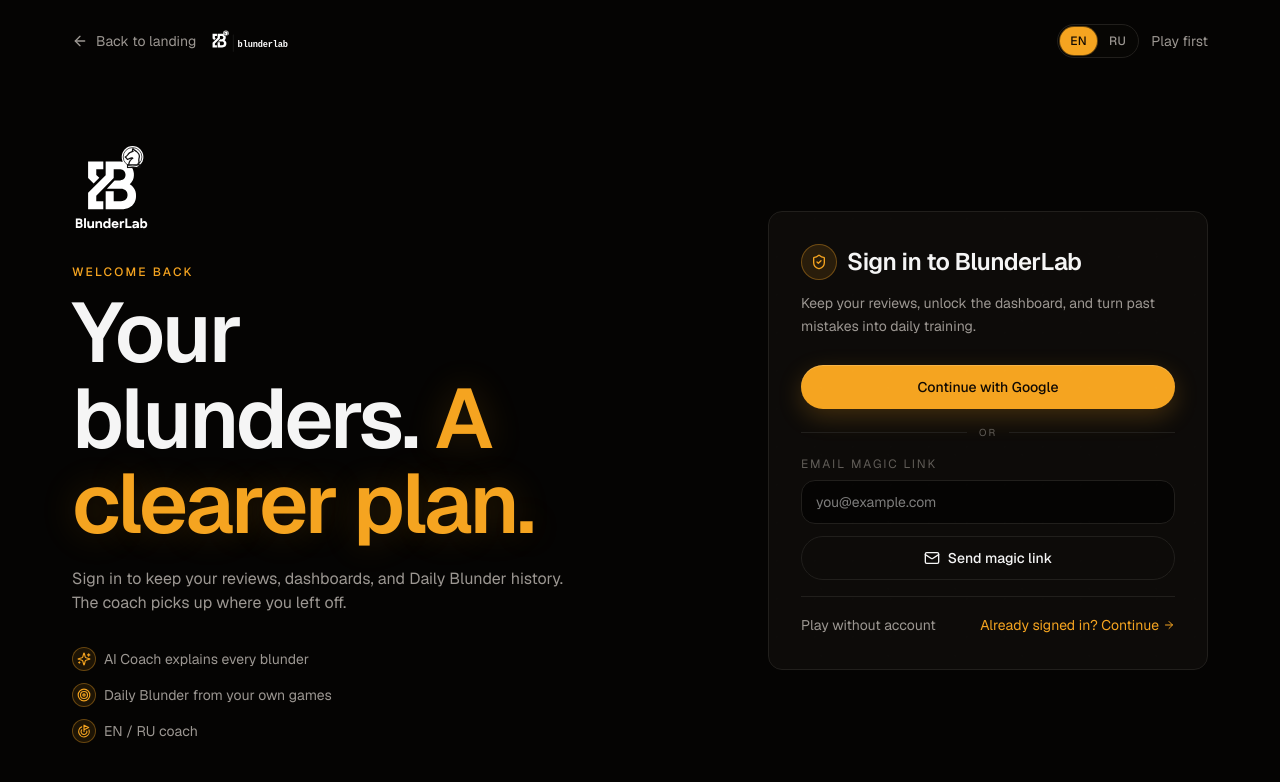
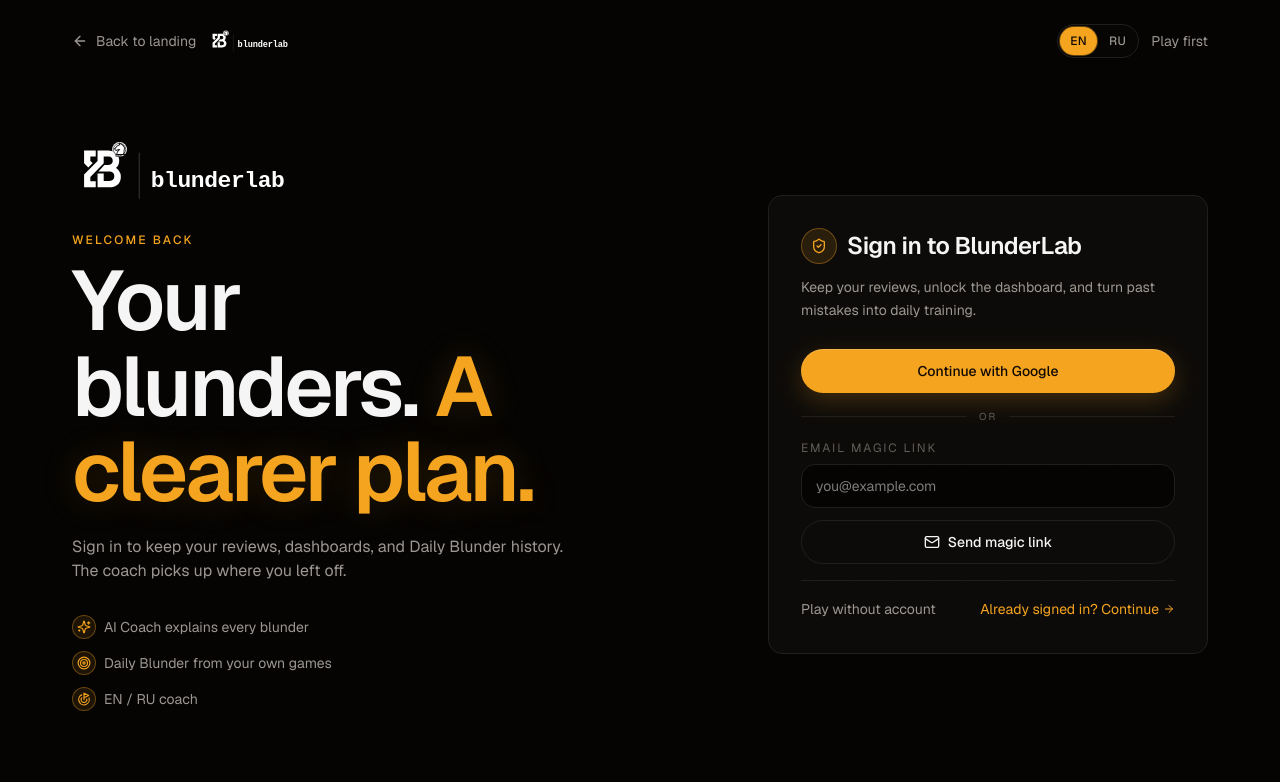
Before and after one commit to sabr2007/blunderlab, a Next.js app: page /en/sign-in in a window 1280 px wide. Shown: the top 782 px of the page. Built offline with nearby package versions, Linux system fonts and the light colour scheme.

Commit message:
feat(auth): use horizontal login logo

```diff
--- a/app/[locale]/(auth)/sign-in/page.tsx
+++ b/app/[locale]/(auth)/sign-in/page.tsx
@@ -72,7 +72,7 @@
           {/* editorial side ----------------------------------------- */}
           <section className="hidden flex-col gap-8 lg:flex">
             <Link href="/" aria-label="BlunderLab" className="inline-flex">
-              <BrandLogo variant="full" className="h-24 w-24" />
+              <BrandLogo variant="horizontal" className="h-16 w-auto" />
             </Link>
             <div className="max-w-lg">
               <p className="text-eyebrow">Welcome back</p>
@@ -102,7 +102,7 @@
           <section className="mx-auto flex w-full justify-center lg:mx-0 lg:justify-end">
             <div className="w-full max-w-md">
               <div className="lg:hidden">
-                <BrandLogo variant="full" className="h-16 w-16" />
+                <BrandLogo variant="horizontal" className="h-12 w-auto" />
               </div>
               <div className="mt-4 lg:mt-0">
                 <SignInForm nextPath={nextPath} error={query?.error ?? null} />
```
